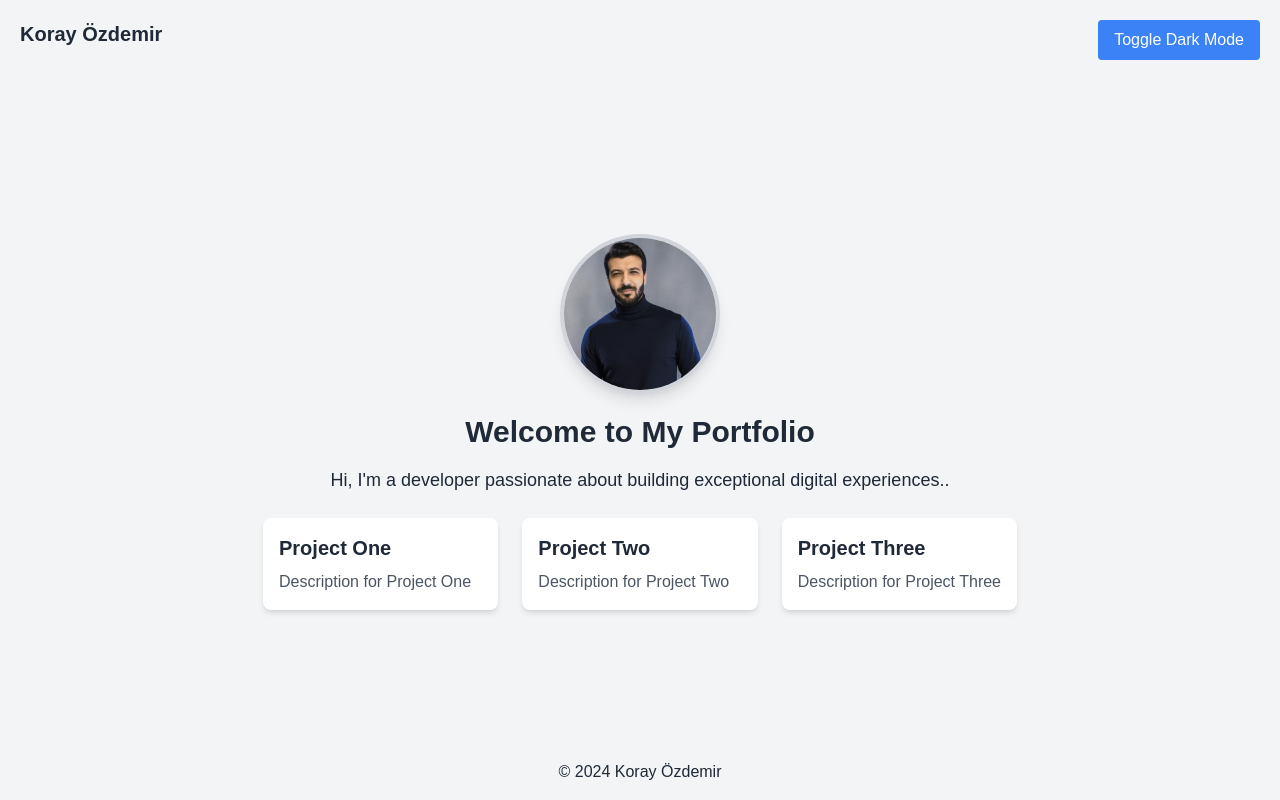
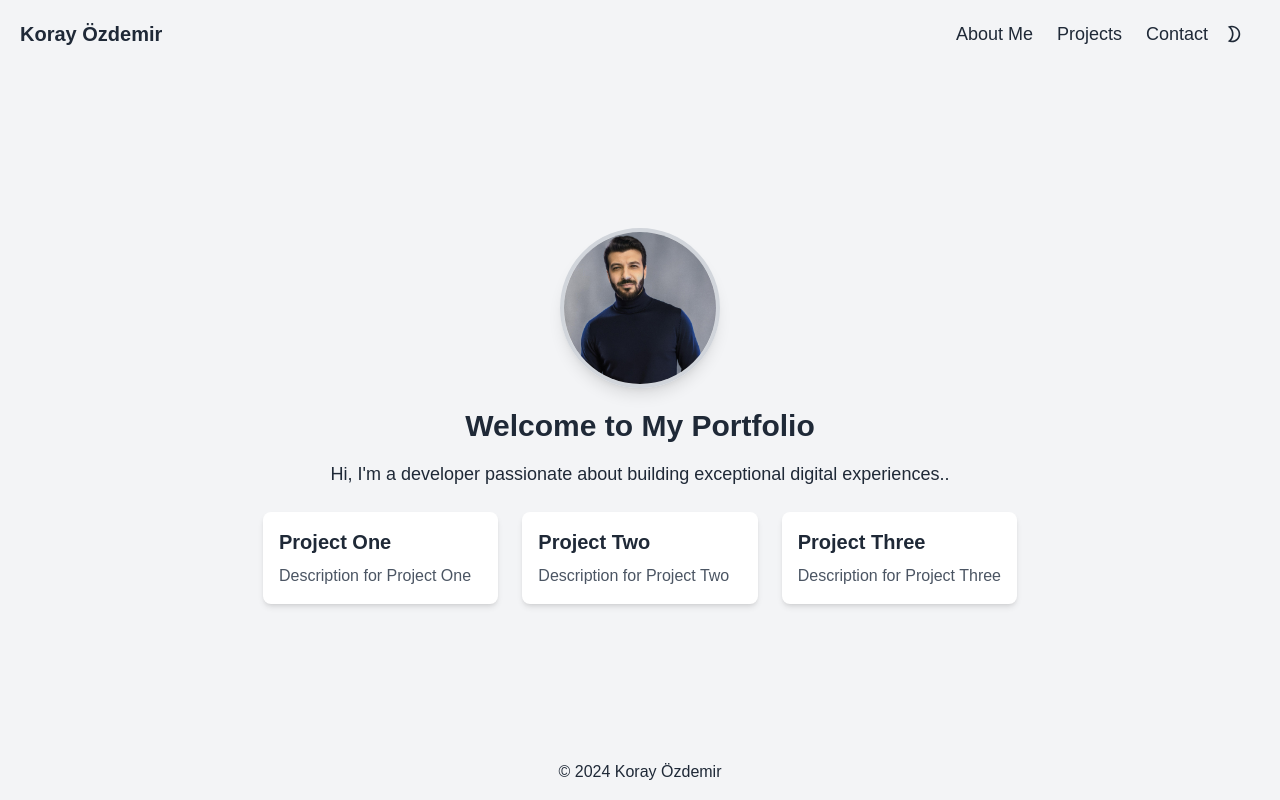
Before and after one commit to korayozdemirr/portfolio2025, a Next.js app: page / in a window 1280 px wide. Built offline with nearby package versions, Linux system fonts and the light colour scheme.

Commit message:
nav menu

```diff
--- a/package.json
+++ b/package.json
@@ -13,7 +13,8 @@
     "next": "15.1.2",
     "next-themes": "^0.4.4",
     "react": "^19.0.0",
-    "react-dom": "^19.0.0"
+    "react-dom": "^19.0.0",
+    "react-icons": "^5.4.0"
   },
   "devDependencies": {
     "@eslint/eslintrc": "^3",
--- a/src/components/Header.js
+++ b/src/components/Header.js
@@ -1,7 +1,8 @@
 "use client";
 import { useTheme } from "next-themes";
 import { useEffect, useState } from "react";
-
+import { MdOutlineModeNight } from "react-icons/md";
+import { MdOutlineWbSunny } from "react-icons/md";
 export default function Header() {
   const { theme, setTheme } = useTheme();
   const [mounted, setMounted] = useState(false);
@@ -14,11 +15,34 @@ export default function Header() {
   return (
     <header className="w-full flex justify-between p-5">
       <h1 className="text-xl font-bold">Koray Özdemir</h1>
+       {/* Navigation Menu */}
+       <nav className="flex flex-1 items-center justify-end">
+        <ul className="flex space-x-6 font-medium text-lg">
+          <li>
+            <a href="#about" className="hover:text-blue-500 transition">
+              About Me
+            </a>
+          </li>
+          <li>
+            <a href="#projects" className="hover:text-blue-500 transition">
+              Projects
+            </a>
+          </li>
+          <li>
+            <a href="#contact" className="hover:text-blue-500 transition">
+              Contact
+            </a>
+          </li>
+        </ul>
+      </nav>
+
+      {/* Theme Toggle Button */}
+
       <button
-        className="bg-blue-500 text-white py-2 px-4 rounded dark:bg-blue-700"
+        className="rounded text-xl mx-4"
         onClick={() => setTheme(theme === "dark" ? "light" : "dark")}
       >
-        Toggle {theme === "dark" ? "Light" : "Dark"} Mode
+       {theme === "dark" ? <MdOutlineWbSunny /> : <MdOutlineModeNight />}
       </button>
     </header>
   );
```
Also changed, not shown: 1 other file (tests, documents, lock files or other folders).
